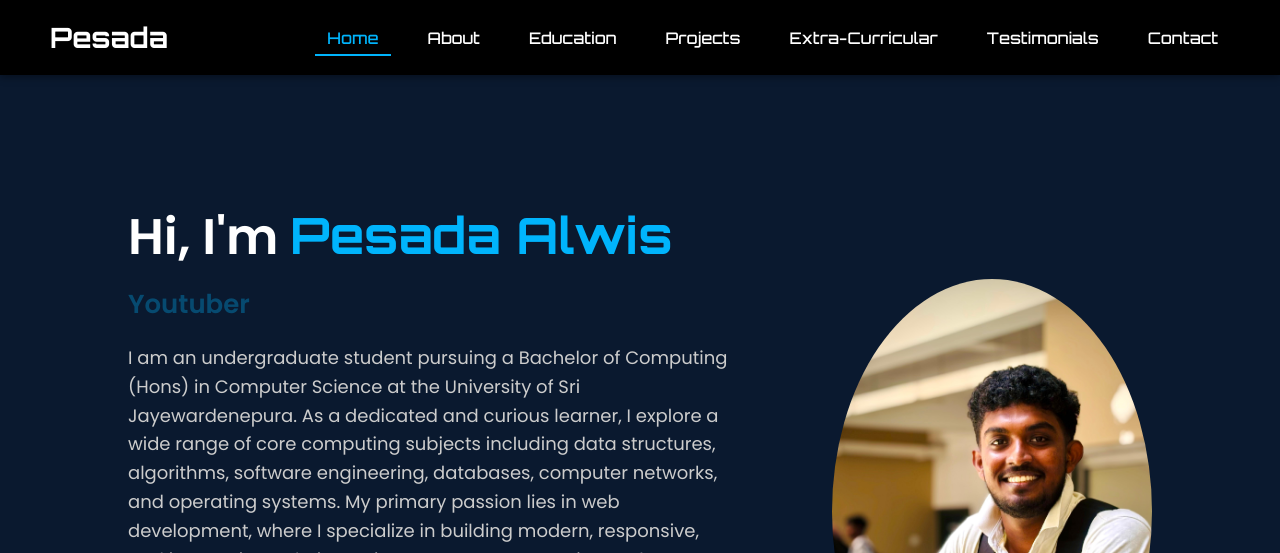
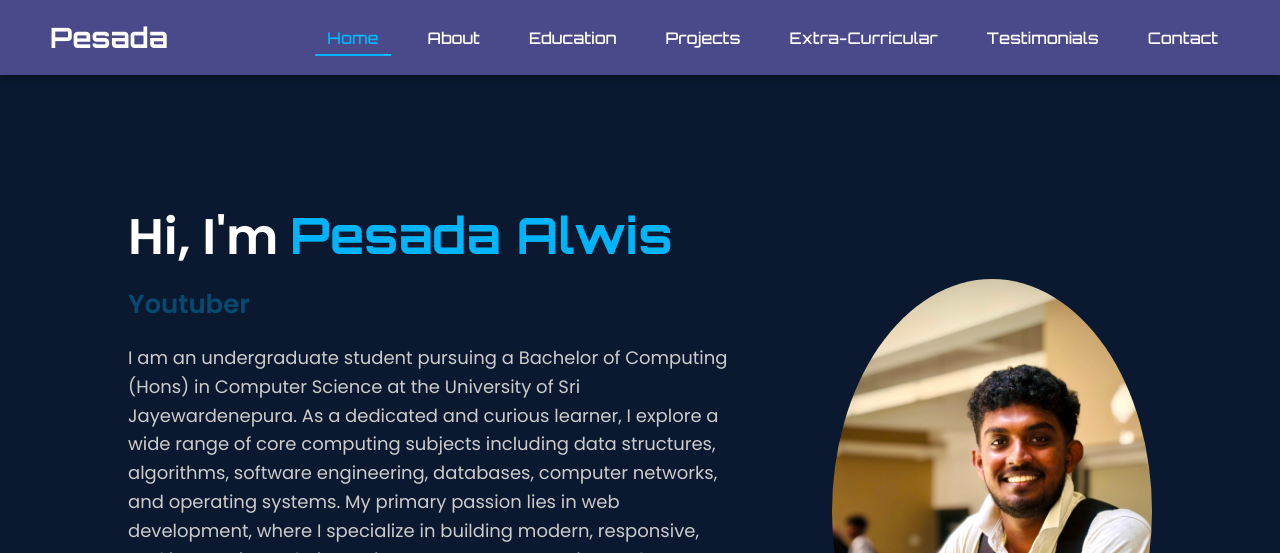
Before and after one commit to alwiz70/portfolio, a plain HTML site: page home.html in a window 1280 px wide. Shown: the top 553 px of the page. Drawn offline with Linux system fonts and the light colour scheme.

Commit message:
changr navbar colour

```diff
--- a/home.css
+++ b/home.css
@@ -24,7 +24,7 @@ a {
   top: 0;
   left: 0;
   width: 100%;
-  background-color: black;
+  background-color:#4a4a8a;
   padding: 20px 50px;
   z-index: 1000;
   display: flex;
```
